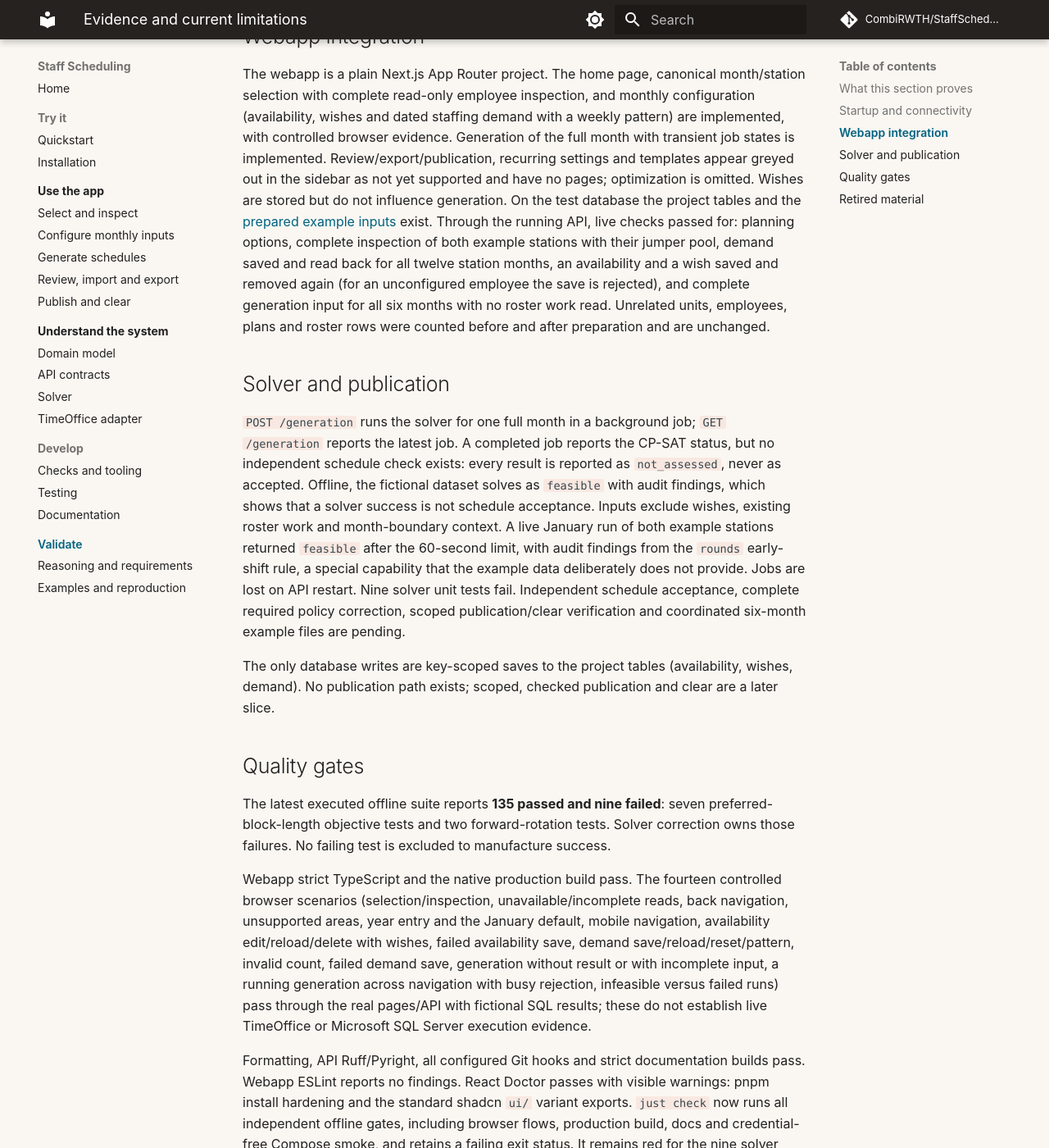
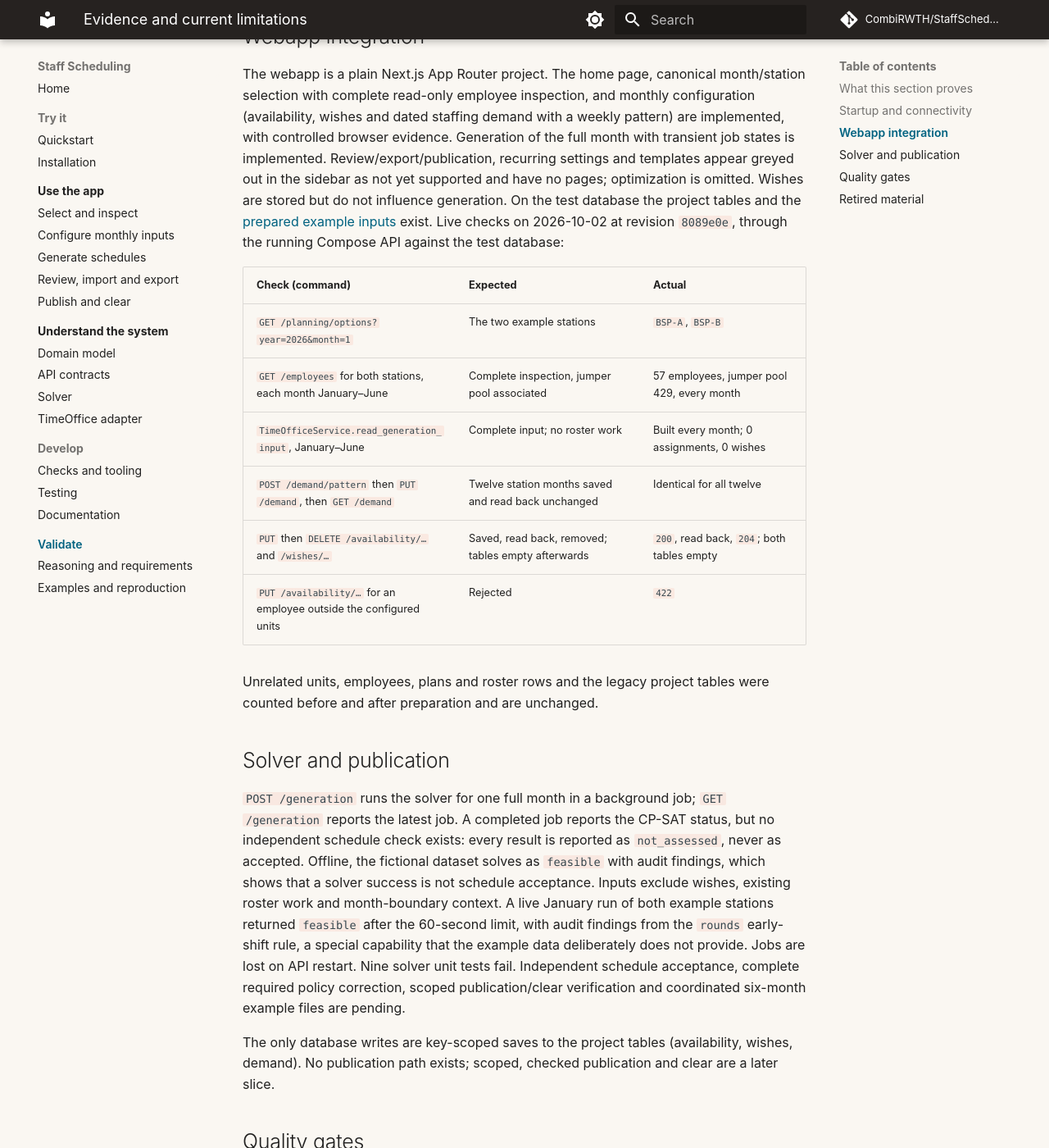
Before and after one commit to CombiRWTH/StaffScheduling, an MkDocs documentation site: the page built from docs/source/validation/index.md, in a window 1280 px wide and 1400 px high, scrolled down 874 px. Shown: the whole window at 82% size. Built offline with MkDocs 1.6.1 and Material for MkDocs 9.7.7, drawn with Linux system fonts in a browser that asks for light colours; comment, search, counter and statistics services are not loaded.

Commit message:
docs: record live preparation checks, credit bookings and break semantics
Contracts drop the removed evidence_source and prepared evidence; the
credit rule describes weekday bookings; shift segments state their unpaid
breaks. Live checks are listed with command, expected and actual result,
revision and environment. The onboarding checklist no longer describes
publication as existing, and an operational backup note moves out of the
public docs.

```diff
--- a/docs/source/validation/index.md
+++ b/docs/source/validation/index.md
@@ -12,7 +12,18 @@ Image-built development Compose startup, actual Next-server/API HTTP connectivit
 
 ## Webapp integration
 
-The webapp is a plain Next.js App Router project. The home page, canonical month/station selection with complete read-only employee inspection, and monthly configuration (availability, wishes and dated staffing demand with a weekly pattern) are implemented, with controlled browser evidence. Generation of the full month with transient job states is implemented. Review/export/publication, recurring settings and templates appear greyed out in the sidebar as not yet supported and have no pages; optimization is omitted. Wishes are stored but do not influence generation. On the test database the project tables and the [prepared example inputs](examples.md#input-data-and-boundary-context) exist. Through the running API, live checks passed for: planning options, complete inspection of both example stations with their jumper pool, demand saved and read back for all twelve station months, an availability and a wish saved and removed again (for an unconfigured employee the save is rejected), and complete generation input for all six months with no roster work read. Unrelated units, employees, plans and roster rows were counted before and after preparation and are unchanged.
+The webapp is a plain Next.js App Router project. The home page, canonical month/station selection with complete read-only employee inspection, and monthly configuration (availability, wishes and dated staffing demand with a weekly pattern) are implemented, with controlled browser evidence. Generation of the full month with transient job states is implemented. Review/export/publication, recurring settings and templates appear greyed out in the sidebar as not yet supported and have no pages; optimization is omitted. Wishes are stored but do not influence generation. On the test database the project tables and the [prepared example inputs](examples.md#input-data-and-boundary-context) exist. Live checks on 2026-10-02 at revision `8089e0e`, through the running Compose API against the test database:
+
+| Check (command)                                                    | Expected                                            | Actual                                     |
+| ------------------------------------------------------------------ | --------------------------------------------------- | ------------------------------------------ |
+| `GET /planning/options?year=2026&month=1`                          | The two example stations                            | `BSP-A`, `BSP-B`                           |
+| `GET /employees` for both stations, each month January–June        | Complete inspection, jumper pool associated         | 57 employees, jumper pool 429, every month |
+| `TimeOfficeService.read_generation_input`, January–June            | Complete input; no roster work                      | Built every month; 0 assignments, 0 wishes |
+| `POST /demand/pattern` then `PUT /demand`, then `GET /demand`      | Twelve station months saved and read back unchanged | Identical for all twelve                   |
+| `PUT` then `DELETE /availability/…` and `/wishes/…`                | Saved, read back, removed; tables empty afterwards  | `200`, read back, `204`; both tables empty |
+| `PUT /availability/…` for an employee outside the configured units | Rejected                                            | `422`                                      |
+
+Unrelated units, employees, plans and roster rows and the legacy project tables were counted before and after preparation and are unchanged.
 
 ## Solver and publication
 
```
Also changed, not shown: docs/source/architecture/api.md (+1 -1 lines), docs/source/architecture/index.md (+1 -1 lines), docs/source/architecture/timeoffice.md (+13 -13 lines), docs/source/validation/examples.md (+2 -2 lines).
